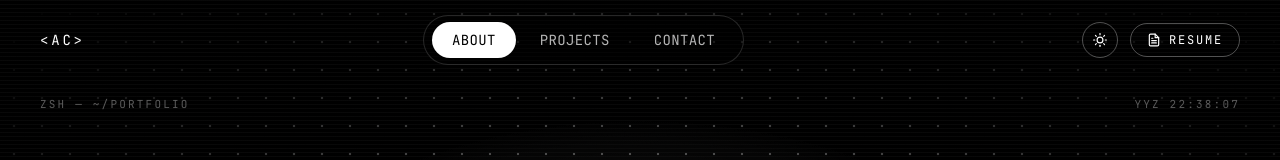
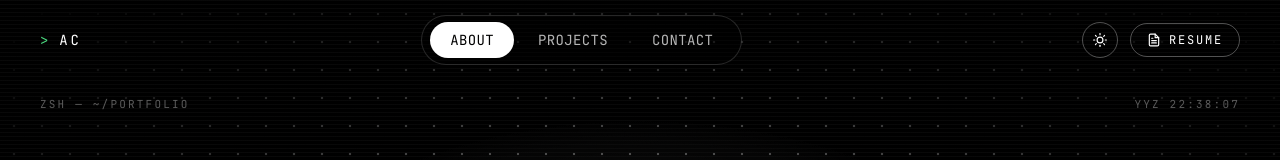
Before and after one commit to antonioconopio/personal-portfolio, a Next.js app: page / in a window 1280 px wide. Shown: the top 160 px of the page. Built offline with nearby package versions, Linux system fonts and the light colour scheme.

Commit message:
Adjust logo

```diff
--- a/src/components/navbar.tsx
+++ b/src/components/navbar.tsx
@@ -39,9 +39,13 @@ const Navbar = () => {
         <a
           href="#"
           onClick={scrollToTop}
-          className="font-mono font-thin  text-sm tracking-[0.2em] text-white uppercase shrink-0"
+          aria-label="Back to top"
+          className="flex items-center gap-2 font-mono text-sm tracking-[0.2em] text-white uppercase shrink-0"
         >
-          {"<ac>"}
+          <span aria-hidden className="text-term">
+            &gt;
+          </span>
+          <span>ac</span>
         </a>
 
         <nav className="hidden md:flex items-center gap-1 bg-black/40 border border-white/15 px-2 py-1.5 rounded-full">
```
Lines whose indentation alone changed are shown as unchanged.
